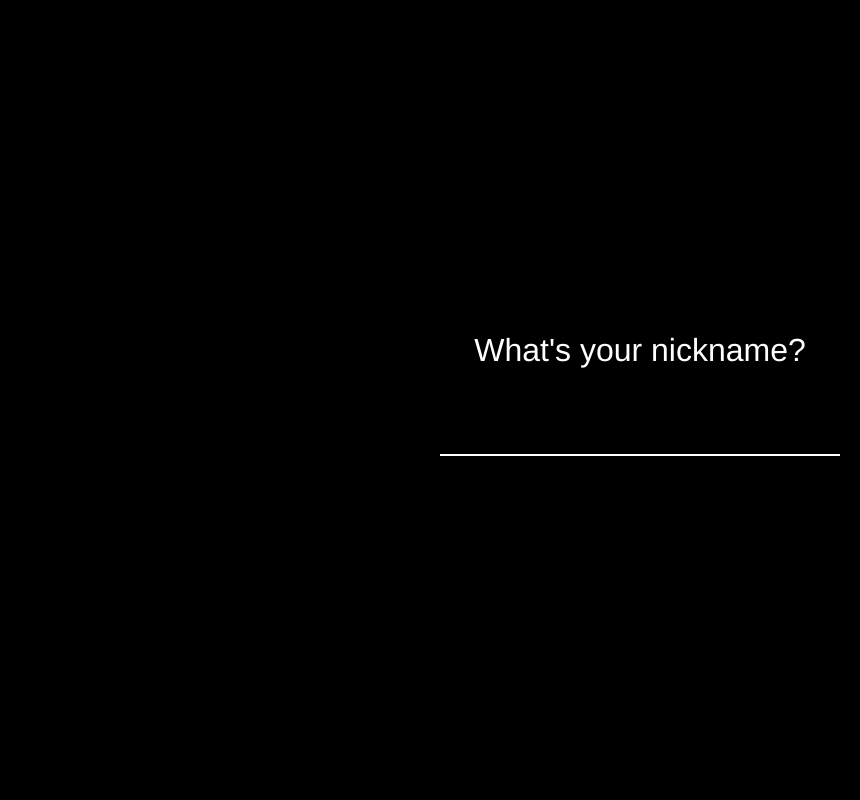
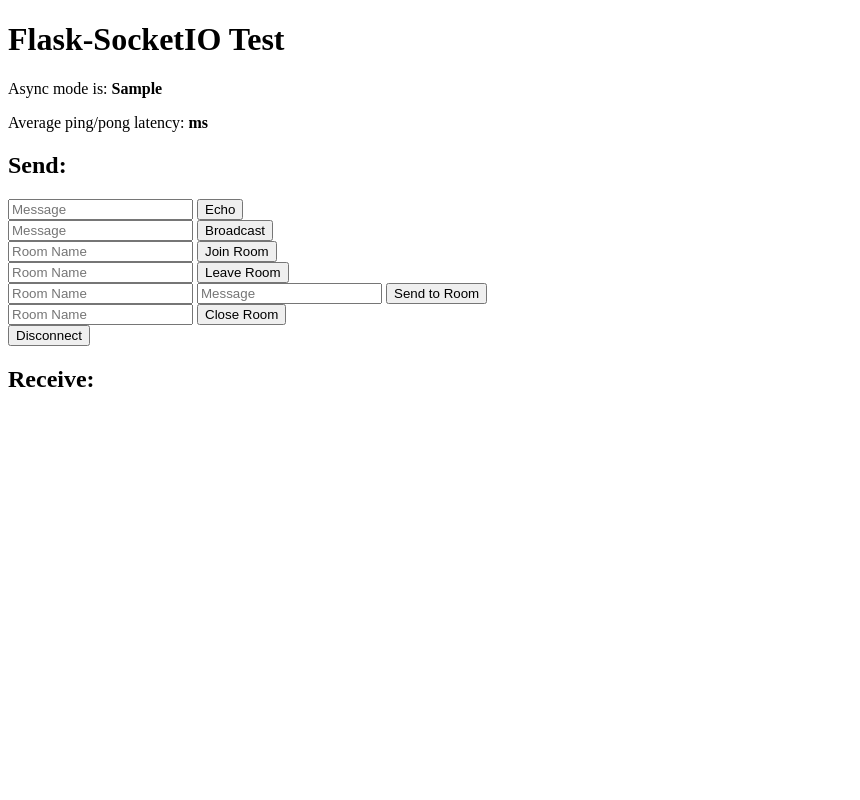
Before and after one commit to muldy/MissionReport, a Flask app: template templates/index.html in a window 1280 px wide. Shown: the whole page, without its empty margins (0-860 px from the left). Run offline with Flask 2, Linux system fonts and the light colour scheme; the template is opened without the code that fills it: most values are stand-ins (such as "Sample title", 1, 10 or a date in 2020); parts of the project's set-up code (start-up, migrations or seed data) failed here and were passed over; some libraries are stand-ins or nearby versions.

Commit message:
some progress

```diff
--- a/load.py
+++ b/load.py
@@ -1,39 +1,119 @@
 import sys
 import thread
+from threading import Lock
 import os
 import Tkinter as tk
 import myNotebook as nb
 from config import config
+from flask import Flask, render_template, send_from_directory
+from flask_socketio import SocketIO, emit, join_room, leave_room, close_room, rooms, disconnect
 
-from flask import Flask, render_template, send_from_directory
-from flask_socketio import SocketIO
+# Set this variable to "threading", "eventlet" or "gevent" to test the
+# different async modes, or leave it set to None for the application to choose
+# the best option based on installed packages.
+async_mode = None
 
 app = Flask(__name__,static_url_path='/static')
-#app.config['SECRET_KEY'] = 'secret!'
+app.config['SECRET_KEY'] = 'secret!'
 socketio = SocketIO(app, async_mode=async_mode)
-
+thready = None
+thread_lock = Lock()
 
 @app.route('/')
 def index():
    """Serve the client-side application."""
    return render_template('index.html', async_mode=socketio.async_mode)
 
-@socketio.on('connect', namespace='/')
-def connect(sid, environ):
-    print("connect ", sid)
+def background_thread():
+    """Example of how to send server generated events to clients."""
+    count = 0
+    while True:
+        socketio.sleep(10)
+        count += 1
+        socketio.emit('my_response',
+                      {'data': 'Server generated event', 'count': count},
+                      namespace='/test')
 
-@socketio.on('chat message', namespace='/')
-def message(sid, data):
-    print("message ", data)
-    socketio.emit('reply', room=sid)
+@socketio.on('my_event', namespace='/test')
+def test_message(message):
+    session['receive_count'] = session.get('receive_count', 0) + 1
+    emit('my_response',
+         {'data': message['data'], 'count': session['receive_count']})
 
-@socketio.on('disconnect', namespace='/')
-def disconnect(sid):
-    print('disconnect ', sid)
+
+@socketio.on('my_broadcast_event', namespace='/test')
+def test_broadcast_message(message):
+    session['receive_count'] = session.get('receive_count', 0) + 1
+    emit('my_response',
+         {'data': message['data'], 'count': session['receive_count']},
+         broadcast=True)
+
+
+@socketio.on('join', namespace='/test')
+def join(message):
+    join_room(message['room'])
+    session['receive_count'] = session.get('receive_count', 0) + 1
+    emit('my_response',
+         {'data': 'In rooms: ' + ', '.join(rooms()),
+          'count': session['receive_count']})
+
+
+@socketio.on('leave', namespace='/test')
+def leave(message):
+    leave_room(message['room'])
+    session['receive_count'] = session.get('receive_count', 0) + 1
+    emit('my_response',
+         {'data': 'In rooms: ' + ', '.join(rooms()),
+          'count': session['receive_count']})
+
+
+@socketio.on('close_room', namespace='/test')
+def close(message):
+    session['receive_count'] = session.get('receive_count', 0) + 1
+    emit('my_response', {'data': 'Room ' + message['room'] + ' is closing.',
+                         'count': session['receive_count']},
+         room=message['room'])
+    close_room(message['room'])
+
+
+@socketio.on('my_room_event', namespace='/test')
+def send_room_message(message):
+    session['receive_count'] = session.get('receive_count', 0) + 1
+    emit('my_response',
+         {'data': message['data'], 'count': session['receive_count']},
+         room=message['room'])
+
+
+@socketio.on('disconnect_request', namespace='/test')
+def disconnect_request():
+    session['receive_count'] = session.get('receive_count', 0) + 1
+    emit('my_response',
+         {'data': 'Disconnected!', 'count': session['receive_count']})
+    disconnect()
+
+
+@socketio.on('my_ping', namespace='/test')
+def ping_pong():
+    print("PONG!")
+    emit('my_pong')
+
+
+@socketio.on('connect', namespace='/test')
+def test_connect():
+    global thready
+    with thread_lock:
+        if thready is None:
+            thready = socketio.start_background_task(target=background_thread)
+    emit('my_response', {'data': 'Connected', 'count': 0})
+
+
+@socketio.on('disconnect', namespace='/test')
+def test_disconnect():
+    print('Client disconnected', request.sid)
 
 def flaskThread():
     #app.run(host='0.0.0.0.',port=8666)
-    socketio.run(app,host='0.0.0.0.',port=8666, debug=True)
+    socketio.run(app,host='0.0.0.0.',port=8666)
 
 def plugin_start():
    """
--- a/templates/index.html
+++ b/templates/index.html
@@ -1,28 +1,129 @@
-<!doctype html>
-<html lang="en">
+<!DOCTYPE HTML>
+<html>
 <head>
-  <meta charset="UTF-8">
-  <title>Socket.IO Chat Example</title>
-  <link rel="stylesheet" href="/static/style.css">
+    <title>Flask-SocketIO Test</title>
+    <script type="text/javascript" src="//code.jquery.com/jquery-1.4.2.min.js"></script>
+    <script type="text/javascript" src="//cdnjs.cloudflare.com/ajax/libs/socket.io/1.3.5/socket.io.min.js"></script>
+    <script type="text/javascript" charset="utf-8">
+        $(document).ready(function() {
+            // Use a "/test" namespace.
+            // An application can open a connection on multiple namespaces, and
+            // Socket.IO will multiplex all those connections on a single
+            // physical channel. If you don't care about multiple channels, you
+            // can set the namespace to an empty string.
+            namespace = '/test';
+
+            // Connect to the Socket.IO server.
+            // The connection URL has the following format:
+            //     http[s]://<domain>:<port>[/<namespace>]
+            var socket = io.connect(location.protocol + '//' + document.domain + ':' + location.port + namespace);
+
+            // Event handler for new connections.
+            // The callback function is invoked when a connection with the
+            // server is established.
+            socket.on('connect', function() {
+                socket.emit('my_event', {data: 'I\'m connected!'});
+            });
+
+            // Event handler for server sent data.
+            // The callback function is invoked whenever the server emits data
+            // to the client. The data is then displayed in the "Received"
+            // section of the page.
+            socket.on('my_response', function(msg) {
+                $('#log').append('<br>' + $('<div/>').text('Received #' + msg.count + ': ' + msg.data).html());
+            });
+
+            // Interval function that tests message latency by sending a "ping"
+            // message. The server then responds with a "pong" message and the
+            // round trip time is measured.
+            var ping_pong_times = [];
+            var start_time;
+            window.setInterval(function() {
+                start_time = (new Date).getTime();
+                socket.emit('my_ping');
+            }, 1000);
+
+            // Handler for the "pong" message. When the pong is received, the
+            // time from the ping is stored, and the average of the last 30
+            // samples is average and displayed.
+            socket.on('my_pong', function() {
+                var latency = (new Date).getTime() - start_time;
+                ping_pong_times.push(latency);
+                ping_pong_times = ping_pong_times.slice(-30); // keep last 30 samples
+                var sum = 0;
+                for (var i = 0; i < ping_pong_times.length; i++)
+                    sum += ping_pong_times[i];
+                $('#ping-pong').text(Math.round(10 * sum / ping_pong_times.length) / 10);
+            });
+
+            // Handlers for the different forms in the page.
+            // These accept data from the user and send it to the server in a
+            // variety of ways
+            $('form#emit').submit(function(event) {
+                socket.emit('my_event', {data: $('#emit_data').val()});
+                return false;
+            });
+            $('form#broadcast').submit(function(event) {
+                socket.emit('my_broadcast_event', {data: $('#broadcast_data').val()});
+                return false;
+            });
+            $('form#join').submit(function(event) {
+                socket.emit('join', {room: $('#join_room').val()});
+                return false;
+            });
+            $('form#leave').submit(function(event) {
+                socket.emit('leave', {room: $('#leave_room').val()});
+                return false;
+            });
+            $('form#send_room').submit(function(event) {
+                socket.emit('my_room_event', {room: $('#room_name').val(), data: $('#room_data').val()});
+                return false;
+            });
+            $('form#close').submit(function(event) {
+                socket.emit('close_room', {room: $('#close_room').val()});
+                return false;
+            });
+            $('form#disconnect').submit(function(event) {
+                socket.emit('disconnect_request');
+                return false;
+            });
+        });
+    </script>
 </head>
 <body>
-  <ul class="pages">
-    <li class="chat page">
-      <div class="chatArea">
-        <ul class="messages"></ul>
-      </div>
-      <input class="inputMessage" placeholder="Type here..."/>
-    </li>
-    <li class="login page">
-      <div class="form">
-        <h3 class="title">What's your nickname?</h3>
-        <input class="usernameInput" type="text" maxlength="14" />
-      </div>
-    </li>
-  </ul>
-
-  <script src="https://code.jquery.com/jquery-1.10.2.min.js"></script>
-  <script src="/static/socket.io.js"></script>
-  <script src="/static/main.js"></script>
+    <h1>Flask-SocketIO Test</h1>
+    <p>Async mode is: <b>{{ async_mode }}</b></p>
+    <p>Average ping/pong latency: <b><span id="ping-pong"></span>ms</b></p>
+    <h2>Send:</h2>
+    <form id="emit" method="POST" action='#'>
+        <input type="text" name="emit_data" id="emit_data" placeholder="Message">
+        <input type="submit" value="Echo">
+    </form>
+    <form id="broadcast" method="POST" action='#'>
+        <input type="text" name="broadcast_data" id="broadcast_data" placeholder="Message">
+        <input type="submit" value="Broadcast">
+    </form>
+    <form id="join" method="POST" action='#'>
+        <input type="text" name="join_room" id="join_room" placeholder="Room Name">
+        <input type="submit" value="Join Room">
+    </form>
+    <form id="leave" method="POST" action='#'>
+        <input type="text" name="leave_room" id="leave_room" placeholder="Room Name">
+        <input type="submit" value="Leave Room">
+    </form>
+    <form id="send_room" method="POST" action='#'>
+        <input type="text" name="room_name" id="room_name" placeholder="Room Name">
+        <input type="text" name="room_data" id="room_data" placeholder="Message">
+        <input type="submit" value="Send to Room">
+    </form>
+    <form id="close" method="POST" action="#">
+        <input type="text" name="close_room" id="close_room" placeholder="Room Name">
+        <input type="submit" value="Close Room">
+    </form>
+    <form id="disconnect" method="POST" action="#">
+        <input type="submit" value="Disconnect">
+    </form>
+    <h2>Receive:</h2>
+    <div id="log"></div>
 </body>
 </html>
```
